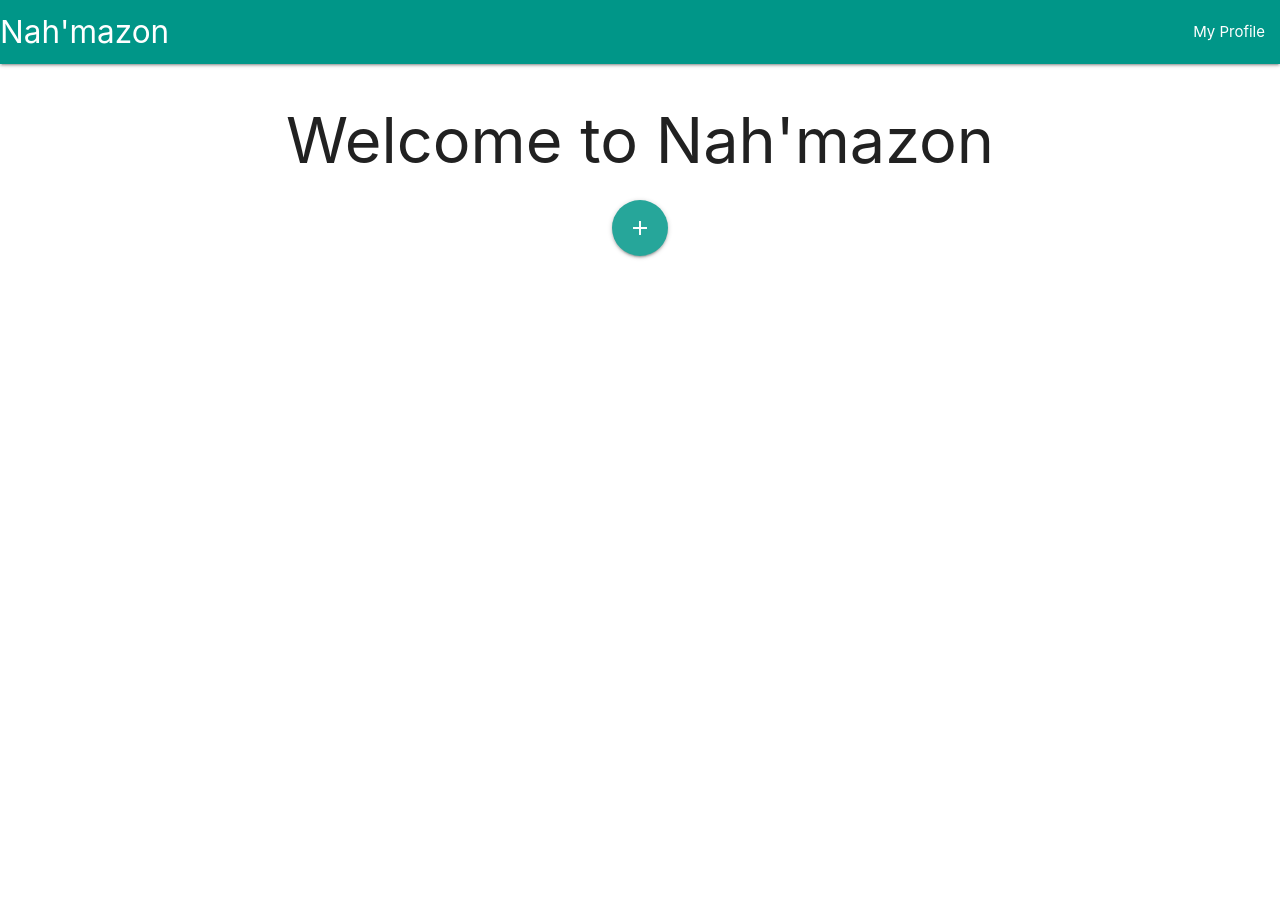
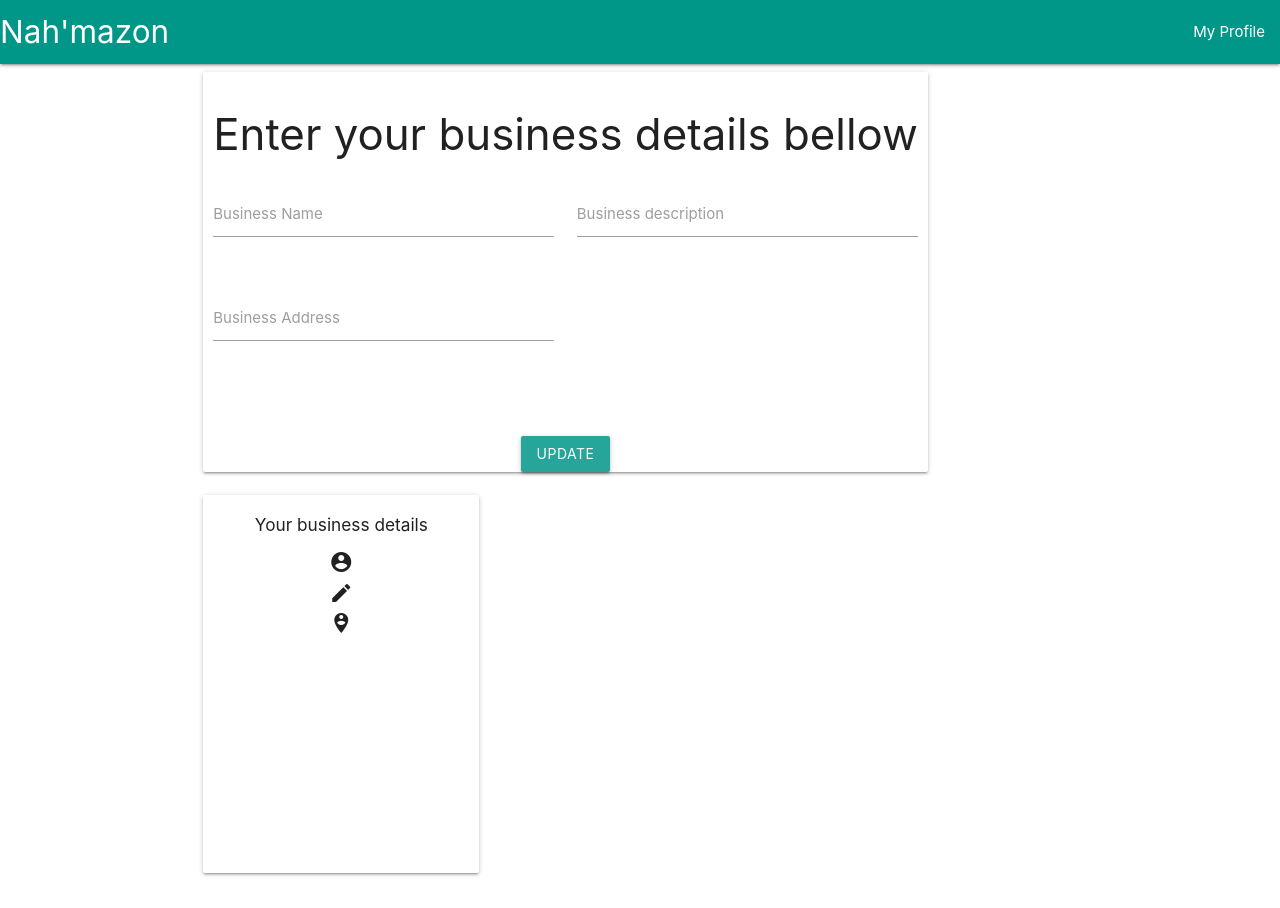
Before and after one commit to TimCPB/Nah-Mazon, a React (Create React App) app: page /create-profile in a window 1280 px wide. Before the commit the page ends 800 px from the top, so only its background shows below. Built offline with nearby package versions, Linux system fonts and the light colour scheme.

Commit message:
Connected the db with creating profile, and redirects after successfully added the new business

```diff
--- a/src/App.js
+++ b/src/App.js
@@ -1,4 +1,5 @@
 import React from 'react';
+import CreateBusinessProfile from './components/CreateBusinessProfile';
 import BusinessProfile from './components/BusinessProfile';
 import ListAllItems from './components/ListAllItems'
 import {
@@ -13,7 +14,10 @@ function App() {
     <div className="App">
       <div className="container center-align">
         <Switch>
-          <Route path="/business-profile/:id">
+          <Route path="/create-profile">
+            <CreateBusinessProfile />
+          </Route>
+          <Route path="/business-profile/">
             <BusinessProfile />
           </Route>
           <Route path="/list-items">
--- a/src/components/BusinessProfile.js
+++ b/src/components/BusinessProfile.js
@@ -1,5 +1,4 @@
 import React from 'react';
-import CreateBusinessProfile from './CreateBusinessProfile';
 
 class BusinessProfile extends React.Component {
   render() {
@@ -7,7 +6,6 @@ class BusinessProfile extends React.Component {
 
       <div>
         <h1>BusinessProfile page made with a component</h1>
-        <CreateBusinessProfile />
       </div>
 
     )
--- a/src/components/CreateBusinessProfile.js
+++ b/src/components/CreateBusinessProfile.js
@@ -1,5 +1,9 @@
 import React from 'react';
 import { Toast } from 'react-materialize';
+import axios from 'axios';
+// import {
+//   useHistory
+// } from "react-router-dom";
 
 class FormProfile extends React.Component {
   constructor(props) {
@@ -7,13 +11,33 @@ class FormProfile extends React.Component {
     this.state = {
       name: '',
       description: '',
-      address: ''
+      postcode: '',
+      businesses: []
     }
+    // let history = useHistory();
   }
 
-  updateDetails = (e) => {
+
+  submitBusinessDetails = (e) => {
     e.preventDefault();
-    console.log(this.state)
+
+
+    const business = {
+      name: this.state.name,
+      description: this.state.description,
+      postcode: this.state.postcode
+    }
+
+    axios.post('http://localhost:5000/businesses/add', business).then(() => {
+      // axios.get('http://localhost:5000/businesses').then((response) => {
+      // this.setState({ businesses: response.data })
+      // console.log(response.data.last)
+      // console.log(this.state.businesses[length - 1])
+      // })
+      // console.log(this.state.newBusiness)
+      // history.push('/')
+      window.location = 'http://localhost:3000/business-profile/';
+    });
 
   }
 
@@ -29,7 +53,7 @@ class FormProfile extends React.Component {
 
   setBusinessAddress = (e) => {
     e.preventDefault();
-    this.setState({ address: e.target.value })
+    this.setState({ postcode: e.target.value })
   }
 
   render() {
@@ -41,7 +65,7 @@ class FormProfile extends React.Component {
 
             <div style={{ padding: "10px", minHeight: "350px" }} className="card">
               <h3>Enter your business details bellow</h3>
-              <form onSubmit={this.updateDetails}>
+              <form onSubmit={this.submitBusinessDetails}>
                 <div className="row">
                   <div className="input-field col s6">
                     <input type="text" id="business_name" className="validate" value={this.state.name} onChange={this.setBusinessName} />
@@ -86,7 +110,7 @@ class FormProfile extends React.Component {
                 </li>
                 <li className="collection-item avatar">
                   <i className="material-icons circle">person_pin_circle</i>
-                  <span className="title">{this.state.address}</span>
+                  <span className="title">{this.state.postcode}</span>
                 </li>
               </ul>
             </div>
```
